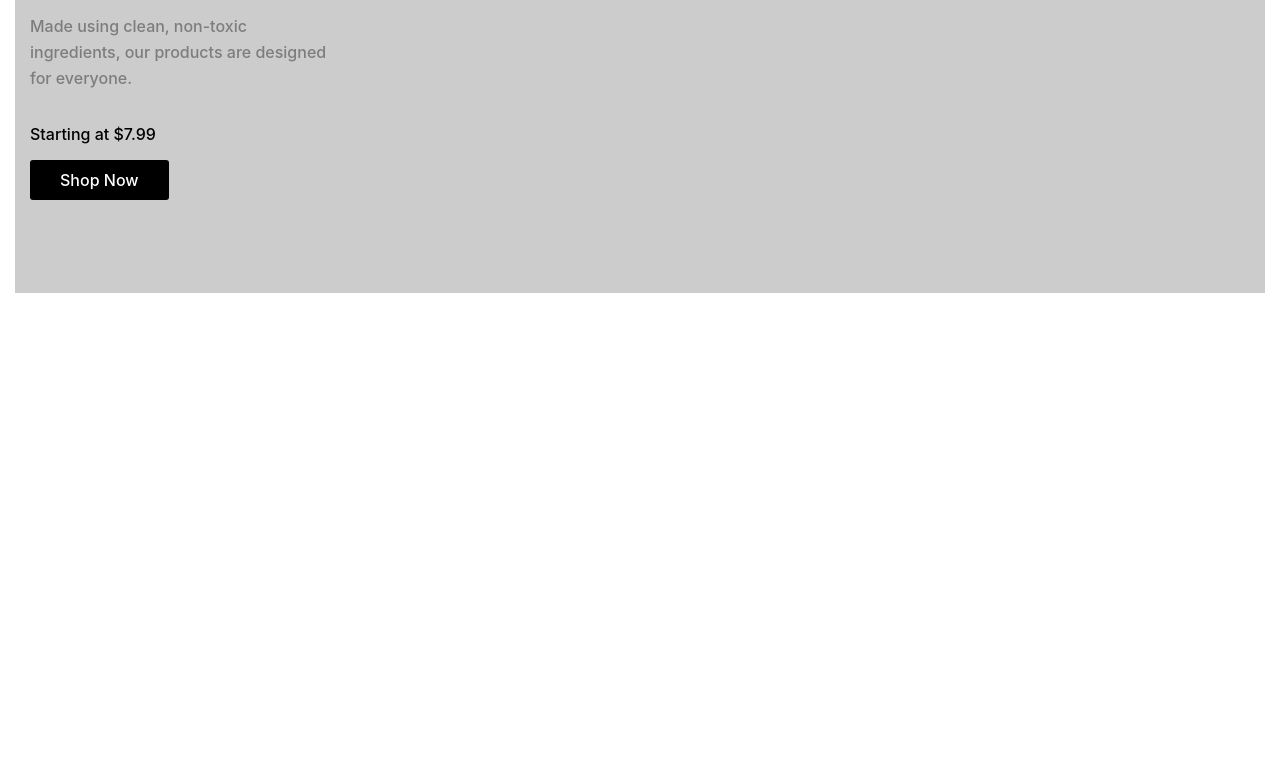
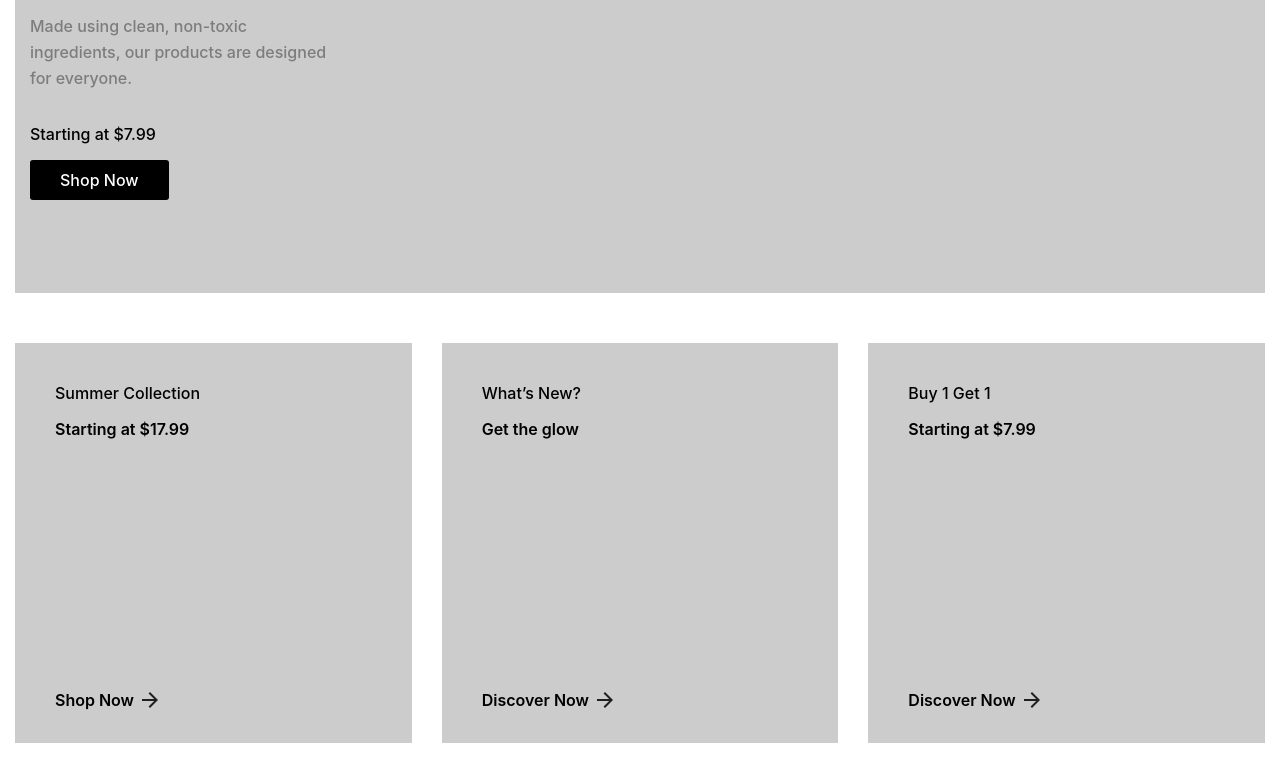
Before and after one commit to yarlinlynn/Glowing-Skincare, a website with bundled scripts: page index.html in a window 1280 px wide. Shown: the part 459-1237 px from the top of the page. Before the commit the page ends 802 px from the top, so only its background shows below. Built offline with nearby package versions, Linux system fonts and the light colour scheme; files whose address does not match are found by name.

Commit message:
Created and styled collection component

```diff
--- /dev/null
+++ b/src/components/collection.js
@@ -0,0 +1,46 @@
+
+export function Collection() {
+    return `
+        <section class="collection" id="collection" aria-label-"collection" data-section>
+            <div class="container lg:max-w-[1300px]">
+                <ul class="grid gap-4 md:grid-cols-3 md:gap-[30px]">
+                    <li>
+                        <div class="bg-[var(--light-gray)] min-h-100 p-10 pbe-[30px] flex flex-col has-before has-after hover:shine">
+                            <h2 class="mbe-3 text-[var(--fs-3)]">Summer Collection</h2>
+                            <p class="text-[var(--black)] text-[var(--fs-6)] font-semibold mbe-auto">Starting at $17.99</p>
+                            <a href="#shop" class="text-[var(--black)] font-semibold flex items-center gap-1 transition-[var(--transition-1)]">
+                                <span>Shop Now</span>
+                                <svg xmlns="http://www.w3.org/2000/svg" height="24px" viewBox="0 -960 960 960" width="24px" fill="#1f1f1f"><path d="M647-440H160v-80h487L423-744l57-56 320 320-320 320-57-56 224-224Z"/></svg>
+                            </a>
+                            <div class="has-bg-image bg-[url('../public/images/collections/collection-1.jpg')]"></div>
+                        </div>
+                    </li>
+
+                    <li>
+                        <div class="bg-[var(--light-gray)] min-h-100 p-10 pbe-[30px] flex flex-col has-before has-after hover:shine">
+                            <h2 class="mbe-3 text-[var(--fs-3)]">What’s New?</h2>
+                            <p class="text-[var(--black)] text-[var(--fs-6)] font-semibold mbe-auto">Get the glow</p>
+                            <a href="#shop" class="text-[var(--black)] font-semibold flex items-center gap-1 transition-[var(--transition-1)]">
+                                <span>Discover Now</span>
+                                <svg xmlns="http://www.w3.org/2000/svg" height="24px" viewBox="0 -960 960 960" width="24px" fill="#1f1f1f"><path d="M647-440H160v-80h487L423-744l57-56 320 320-320 320-57-56 224-224Z"/></svg>
+                            </a>
+                            <div class="has-bg-image bg-[url('../public/images/collections/collection-2.jpg')]"></div>
+                        </div>
+                    </li>
+
+                    <li>
+                        <div class="bg-[var(--light-gray)] min-h-100 p-10 pbe-[30px] flex flex-col has-before has-after hover:shine">
+                            <h2 class="mbe-3 text-[var(--fs-3)]">Buy 1 Get 1</h2>
+                            <p class="text-[var(--black)] text-[var(--fs-6)] font-semibold mbe-auto">Starting at $7.99</p>
+                            <a href="#shop" class="text-[var(--black)] font-semibold flex items-center gap-1 transition-[var(--transition-1)]">
+                                <span>Discover Now</span>
+                                <svg xmlns="http://www.w3.org/2000/svg" height="24px" viewBox="0 -960 960 960" width="24px" fill="#1f1f1f"><path d="M647-440H160v-80h487L423-744l57-56 320 320-320 320-57-56 224-224Z"/></svg>
+                            </a>
+                            <div class="has-bg-image bg-[url('../public/images/collections/collection-3.jpg')]"></div>
+                        </div>
+                    </li>
+                </ul>
+            </div>
+        </section>
+    `;
+}
--- a/src/css/index.css
+++ b/src/css/index.css
@@ -164,7 +164,8 @@
       @apply py-[var(--section-padding)]
     }
 
-    .hero {
+    .hero,
+    .collection {
       @apply pbs-0
     }
 
@@ -196,4 +197,59 @@
     .btn-secondary:is(:hover, :focus) {
         @apply bg-[var(--black)] text-[var(--white)];
     }
+
+    .has-before,
+    .has-after {
+      @apply relative z-[1];
+    }
+
+    .has-before::before,
+    .has-after::after {
+      @apply absolute content-[''];
+    }
+
+    .hover\:shine {
+      @apply overflow-hidden
+    }
+
+    .hover\:shine .has-bg-image {
+      @apply absolute top-0 right-0 bottom-0 left-0 -z-[1];
+
+      transition: var(--transition-2);
+    }
+
+    .hover\:shine:is(:hover, :focus) .has-bg-image {
+      transform: scale(1.15);
+    }
+
+    .hover\:shine::before {
+      @apply absolute top-0 bottom-0 left-[-140%] w-full z-[1];
+
+      content: "";
+      background-image: var(--gradient);
+      transform: skewX(-25deg);
+      transition: var(--transition-2);
+    }
+
+    .hover\:shine:is(:hover, :focus-within)::before {
+      animation: shine 1s ease forwards;
+    }
+
+    @keyframes shine {
+      0% {
+        transform: skewX(-25deg) translateX(0);
+      }
+      100% {
+        transform: skewX(-25deg) translateX(250%);
+      }
+    }
+
+    .hover\:shine:hover::before {
+      @apply left-[140%];
+    }
+
+    .hover\:shine .has-bg-image {
+      @apply bg-no-repeat bg-cover bg-center absolute top-0 left-0 right-0 bottom-0 z-[-1] transition-[var(--transition-2)];
+      transition: var(--transition-2);
+    }
 }
--- a/src/js/app.js
+++ b/src/js/app.js
@@ -3,6 +3,7 @@ import "../css/index.css";
 // add imported components below
 import { Header } from "../components/header.js";
 import { Hero } from "../components/hero.js";
+import { Collection } from "../components/collection.js";
 
 import { initNavigation } from "../utils/initSidebar.js";
 import { sectionAnimations } from "../utils/scrollReveal.js";
@@ -13,6 +14,7 @@ document.addEventListener("DOMContentLoaded", () => {
     ${Header()}
     <main>
       ${Hero()}
+      ${Collection()}
     </main>
   `;
 
```
